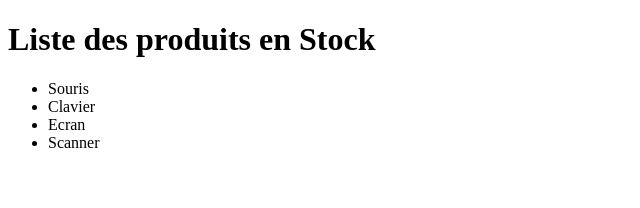
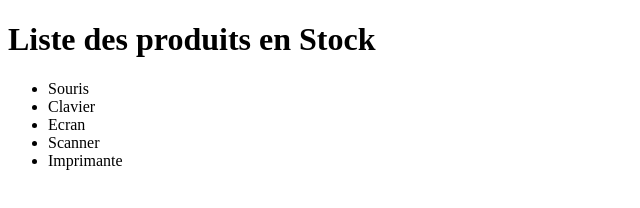
Before and after one commit to gahisaid/GestionStock, a plain HTML site: page index.html in a window 1280 px wide. Shown: the whole page, without its empty margins (0-640 px from the left). Drawn offline with Linux system fonts and the light colour scheme.

Commit message:
second commit

```diff
--- a/index.html
+++ b/index.html
@@ -15,6 +15,8 @@
         <li>Clavier</li>
         <li>Ecran</li>
         <li>Scanner</li>
+        <li>Imprimante</li>
+
 
     </ul>
 
```
